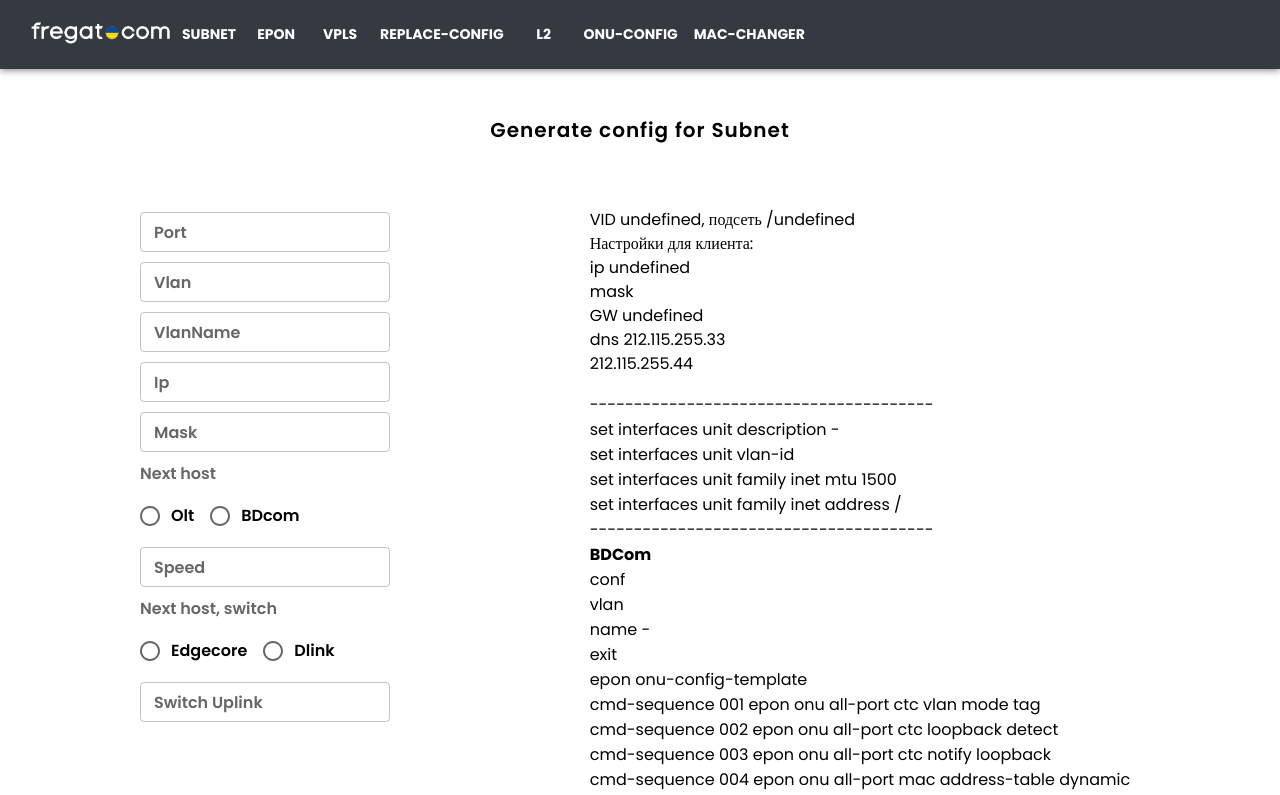
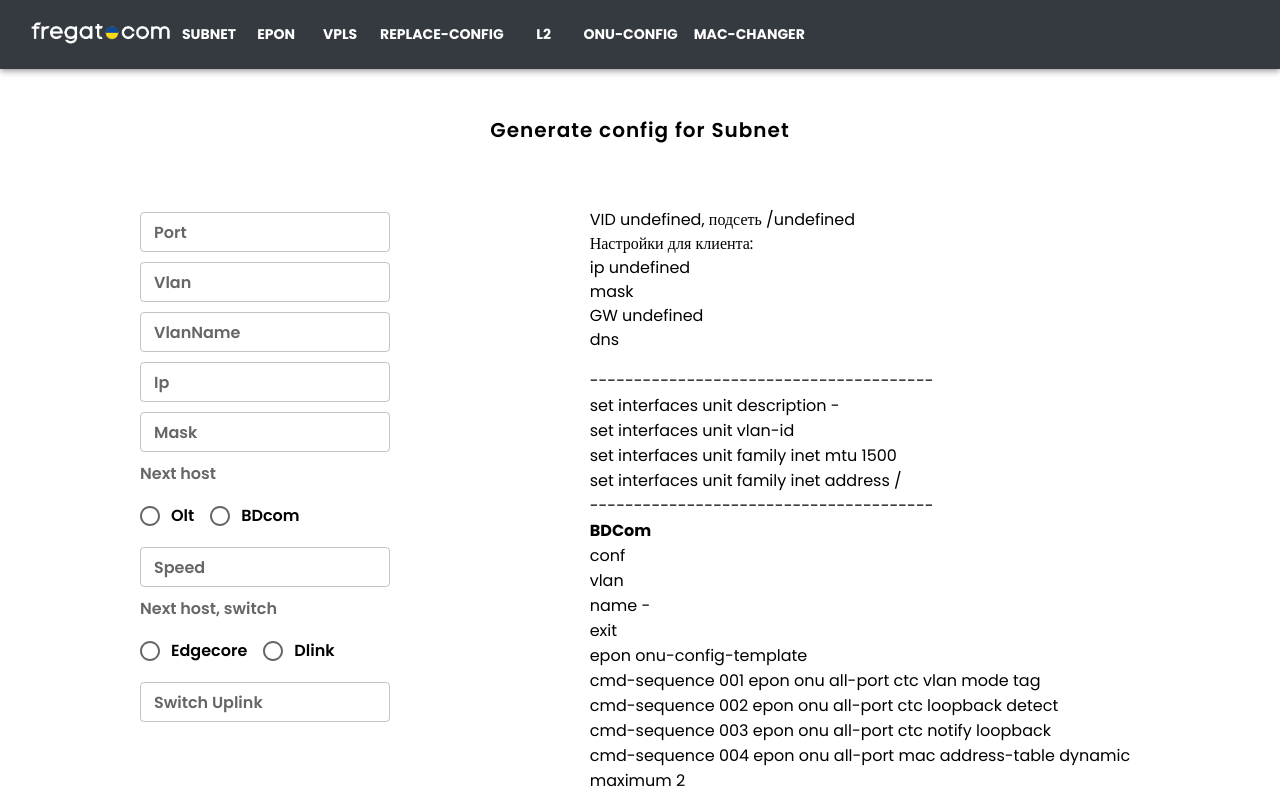
Before and after one commit to Vasstin/fregat-helper, a React (Create React App) app: page /subnet in a window 1280 px wide. Shown: the top 795 px of the page. Built offline with nearby package versions, Linux system fonts and the light colour scheme.

Commit message:
delete dns

```diff
--- a/src/subnetConfGen/ConfigBody.js
+++ b/src/subnetConfGen/ConfigBody.js
@@ -12,8 +12,8 @@ const Config = (props) => {
 ip ${props.subnetIps.ipClient}
 mask ${props.subnetIps.mask}
 GW ${props.subnetIps.gateway}
-dns 212.115.255.33
-212.115.255.44`}
+dns
+`}
       </pre>
       <p>---------------------------------------</p>
       <p>
```
